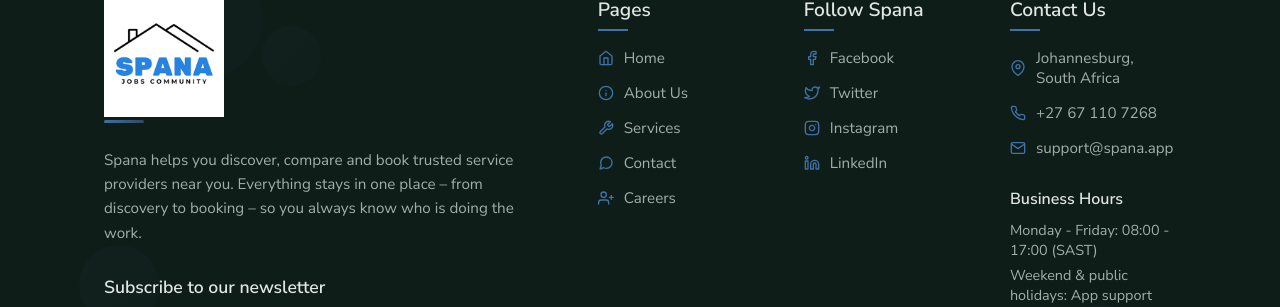
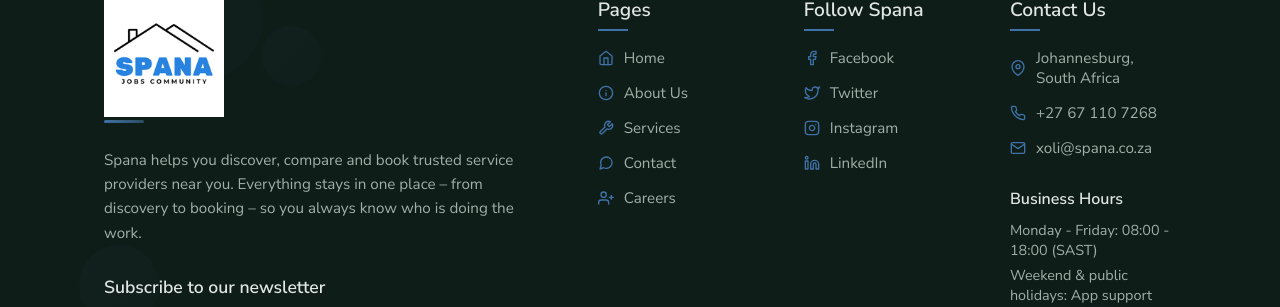
Before and after one commit to Spana-App/Spana-Website, a React (Vite) app: page /careers in a window 1280 px wide. Shown: the part 2572-2879 px from the top of the page. Built offline with nearby package versions, Linux system fonts and the light colour scheme; no server answers; a web font is replaced by a local one.

Commit message:
contact form wired with API, contact details updated

```diff
--- a/src/components/Sections/BrowseServices/BrowseServices.css
+++ b/src/components/Sections/BrowseServices/BrowseServices.css
@@ -366,4 +366,7 @@
   .price-inputs span {
     display: none;
   }
+  .price-inputs span {
+    display: none;
+  }
 }
--- a/src/components/Sections/Connect/Connect.jsx
+++ b/src/components/Sections/Connect/Connect.jsx
@@ -325,7 +325,7 @@
                   </div>
                   <div className="info-content">
                     <h3>Email</h3>
-                    <p>support@spana.app</p>
+                    <p>xoli@spana.co.za</p>
                   </div>
                 </div>
 
--- a/src/components/ui/Footer/Footer.jsx
+++ b/src/components/ui/Footer/Footer.jsx
@@ -322,7 +322,7 @@
                   </a>
                 </li>
                 <li>
-                  <a href="mailto:lungi@spana.co.za">
+                  <a href="mailto:xoli@spana.co.za">
                     <span className="link-icon">
                       <svg
                         xmlns="http://www.w3.org/2000/svg"
@@ -339,14 +339,14 @@
                         <polyline points="22,6 12,13 2,6"></polyline>
                       </svg>
                     </span>
-                    <span>support@spana.app</span>
+                    <span>xoli@spana.co.za</span>
                   </a>
                 </li>
               </ul>
 
               <div className="footer-hours">
                 <h4>Business Hours</h4>
-                <p>Monday - Friday: 08:00 - 17:00 (SAST)</p>
+                <p>Monday - Friday: 08:00 - 18:00 (SAST)</p>
                 <p>Weekend & public holidays: App support only</p>
               </div>
             </div>
```
